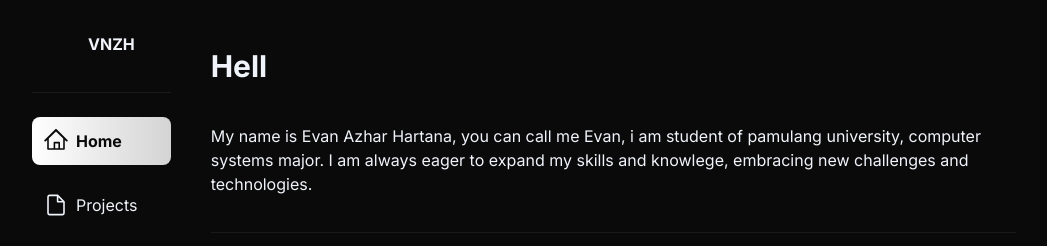
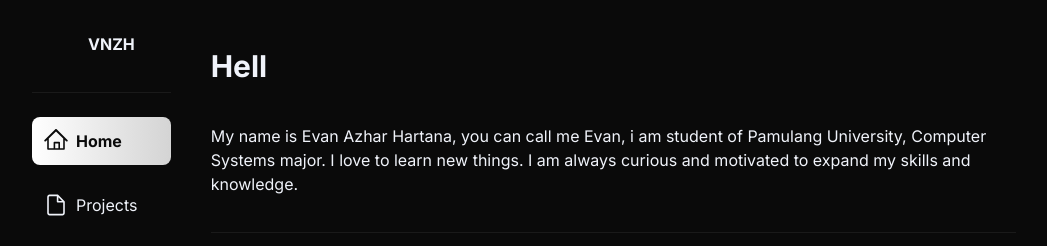
Before and after one commit to Evanazhr/Portfolio, a React (Vite) app: page / in a window 1280 px wide. Shown: the top 246 px of the page, without its empty margins (116-1163 px from the left). Built offline with nearby package versions, Linux system fonts and the light colour scheme.

Commit message:
Change  Hero text

```diff
--- a/package.json
+++ b/package.json
@@ -14,6 +14,7 @@
         "@vercel/speed-insights": "^1.0.12",
         "prettier-plugin-tailwindcss": "^0.6.1",
         "react": "^18.2.0",
+        "react-boxicons": "^0.0.28",
         "react-dom": "^18.2.0",
         "react-helmet": "^6.1.0",
         "react-router-dom": "^6.23.1",
--- a/src/components/Hero.jsx
+++ b/src/components/Hero.jsx
@@ -21,7 +21,7 @@ export default function Hero() {
                         3000,
                     ]}
                     wrapper="span"
-                    className="text-3xl font-bold text-light-color"
+                    className="text-2xl sm:text-3xl font-bold text-light-color"
                     speed={40}
                     repeat={Infinity}
                 />
@@ -29,12 +29,12 @@ export default function Hero() {
             <div className="flex flex-col items-center justify-center py-3 text-center md:items-start md:justify-start md:text-start">
                 <p className="pt-1">
                 My name is Evan Azhar Hartana, you can call me Evan, i
-                        am student of pamulang university, computer systems
-                        major.
-                    I am always eager to expand my skills and knowlege,
-                    embracing new challenges and technologies.
+                        am student of Pamulang University, Computer Systems
+                        major. I love to learn new things.
+                    I am always curious and motivated to expand my skills and knowledge.
                 </p>
             </div>
+
         </div>
     )
 }
```
Also changed, not shown: 1 other file (tests, documents, lock files or other folders).
